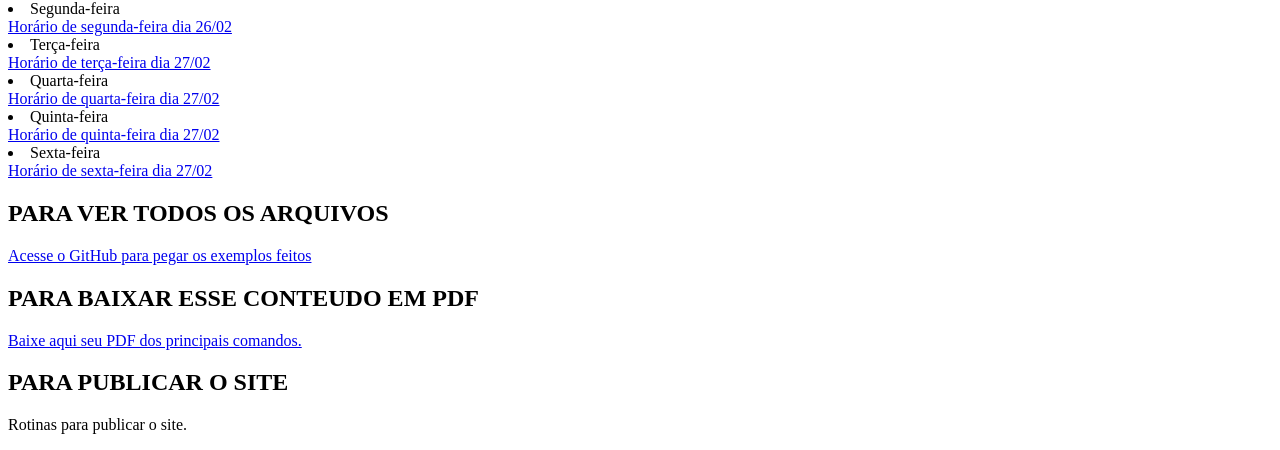
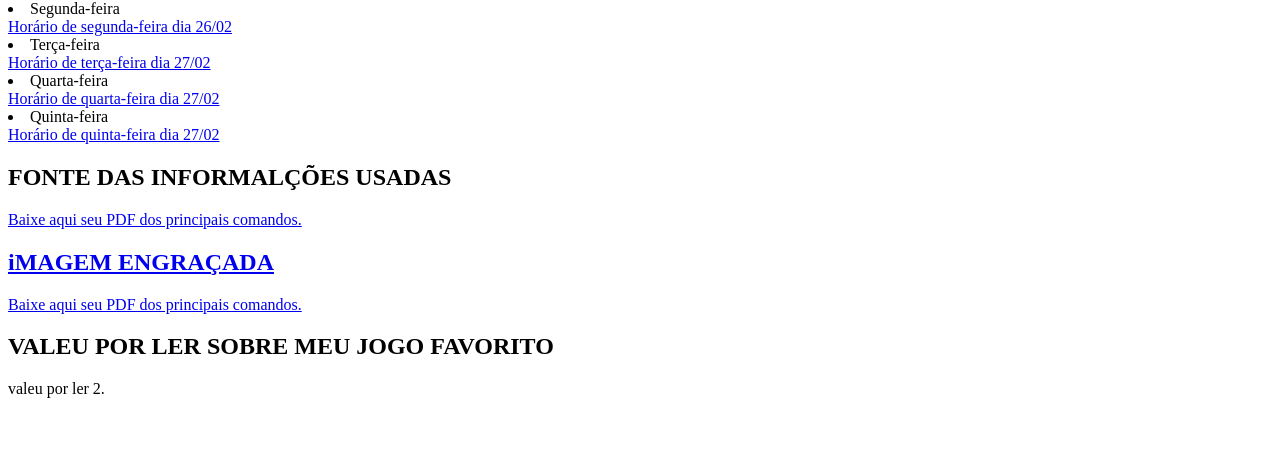
Before and after one commit to Mig0el/site-para-o-professor, a plain HTML site: page index.html in a window 1280 px wide. Shown: the part 722-1172 px from the top of the page. After the commit the page ends 1136 px from the top, so only its background shows below. Drawn offline with Linux system fonts and the light colour scheme.

Commit message:
Update index.html

```diff
--- a/index.html
+++ b/index.html
@@ -20,7 +20,7 @@
 
 
         <li>Segunda-feira</li>
-        <a href="segunda.html" target="_blank">Horário de segunda-feira dia 26/02</a>
+        <a href="demoman.html" target="_blank">Horário de segunda-feira dia 26/02</a>
 
         <li>Terça-feira</li>
         <a href="terca.html" target="_blank">Horário de terça-feira dia 27/02</a>
@@ -31,20 +31,19 @@
         <li>Quinta-feira</li>
         <a href="quinta.html" target="_blank">Horário de quinta-feira dia 27/02</a>
 
-        <li>Sexta-feira</li>
-        <a href="sexta.html" target="_blank">Horário de sexta-feira dia 27/02</a>
 
     </ol>
-    <h2> PARA VER TODOS OS ARQUIVOS</h2>
-    <a href="https://github.com/rogeriodfreis/HTML-CSS" target="_blank">Acesse o GitHub para pegar os exemplos feitos</a>
+    <h2> FONTE DAS INFORMALÇÕES USADAS</h2>
+    <a href="https://wiki.teamfortress.com/wiki/Main_Page" target="_blank"  download="COINI.pdf" type="aplication/pdf">
+        Baixe aqui seu PDF dos principais comandos.
 
-    <h2> PARA BAIXAR ESSE CONTEUDO EM PDF</h2>
-    <a href="https://github.com/rogeriodfreis/HTML-CSS/blob/main/COINI.pdf" target="_blank"  download="COINI.pdf" type="aplication/pdf">
+    <h2> iMAGEM ENGRAÇADA</h2>
+    <a href="https://br.pinterest.com/Kyky2022/tf2-memes/" target="_blank"  download="COINI.pdf" type="aplication/pdf">
         Baixe aqui seu PDF dos principais comandos.
     </a>
-     <h2> PARA PUBLICAR O SITE</h2>
+     <h2> VALEU POR LER SOBRE MEU JOGO FAVORITO</h2>
 
-    <p> Rotinas para publicar o site.</p>
+    <p> valeu por ler 2.</p>
 
 
 </body>
```
